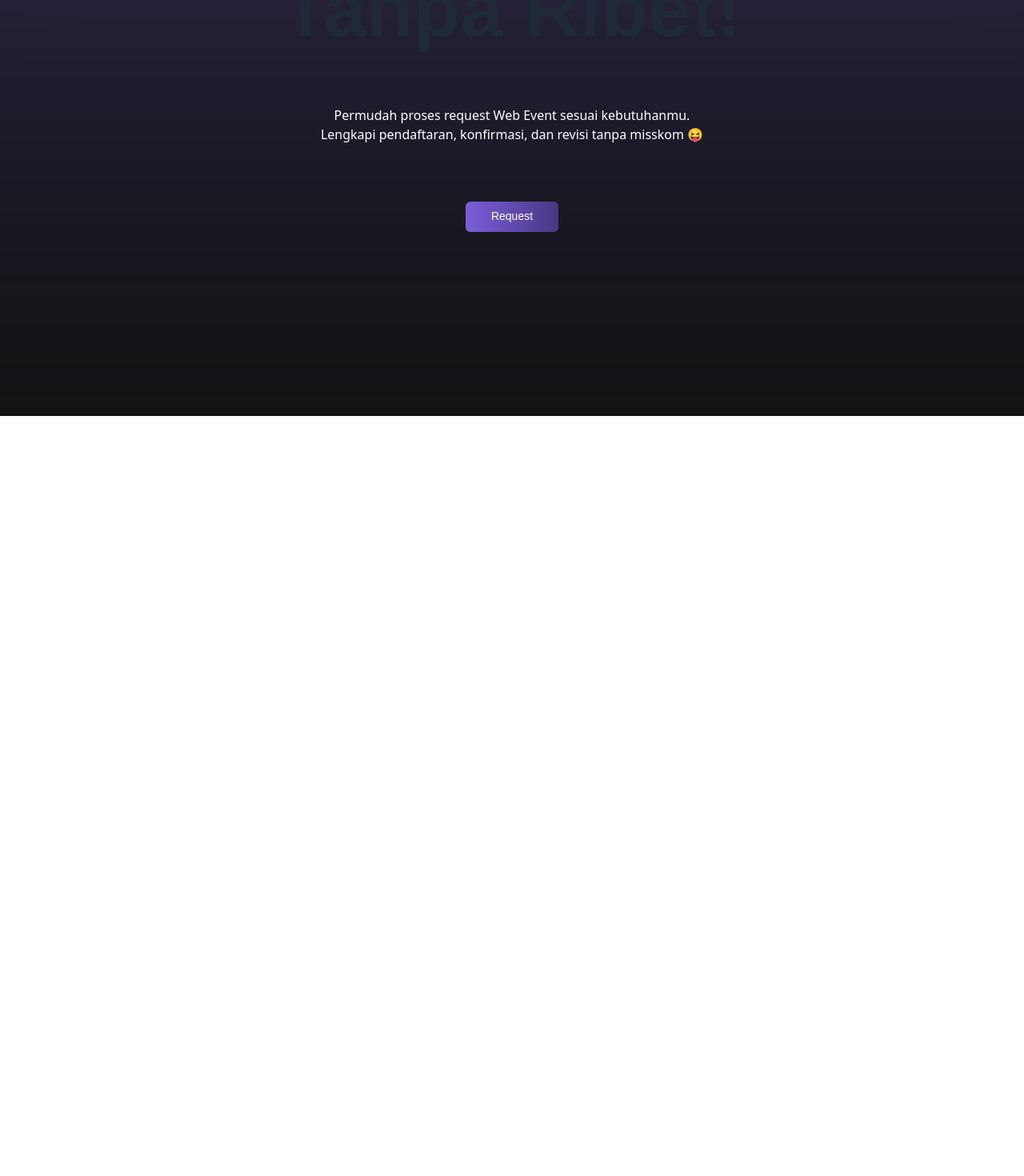
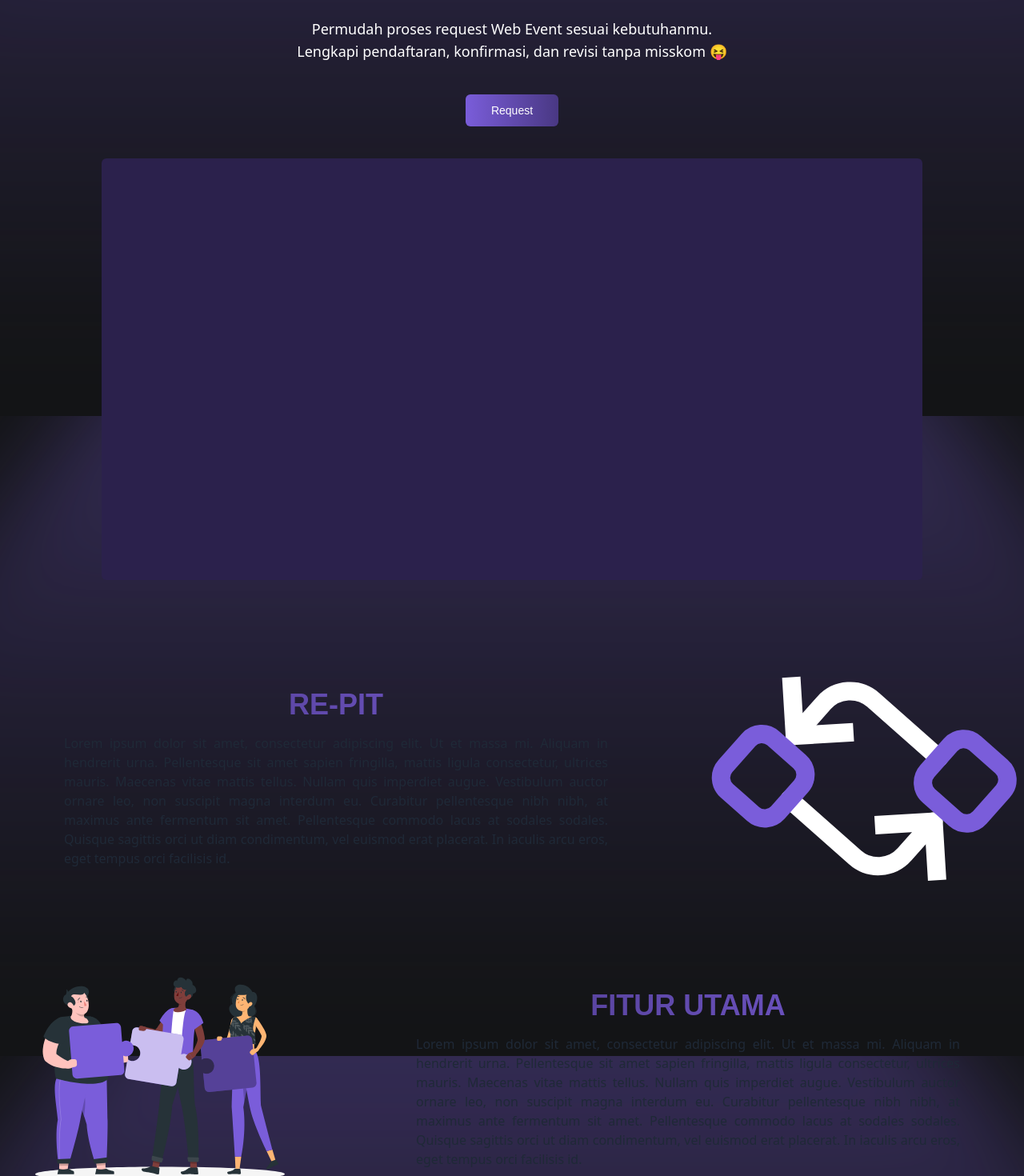
Before and after one commit to RE-PIT-BEM/re-pit-frontend, a React (Vite) app: page /Home in a window 1280 px wide. Shown: the part 280-1750 px from the top of the page at 80% size. Before the commit the page ends 800 px from the top, so only its background shows below. Built offline with nearby package versions, Linux system fonts and the light colour scheme.

Commit message:
Update UI sudah lebih berisi

```diff
--- a/src/view/Home.jsx
+++ b/src/view/Home.jsx
@@ -1,33 +1,110 @@
 import React from "react";
 import polygonHome from "../assets/polygonHome.svg";
 import Navbar from "../components/Navbar";
+import logo from "../assets/Logo.svg";
+import karakter from "../assets/Karakter.svg";
 
 const Home = () => {
   return (
     <>
-      <div>
+      <div className="min-h-screen flex flex-col">
         <Navbar />
 
-        <div className="bg-home h-9 min-h-screen flex items-top justify-center">
+        <div className="bg-home min-h-screen flex flex-col items-center justify-center">
           <div
-            className="flex bg-fixed bg-cover bg-center w-screen h-full"
+            className="top-0 left-0 bg-fixed bg-cover bg-center w-screen min-h-screen"
             style={{ backgroundImage: `url(${polygonHome})` }}
           >
-            <div className="w-full flex flex-col gap-[30px] mt-28">
+            <div className="w-full flex flex-col gap-10 mt-28 items-center">
               <div className="text-center">
-                <h1 className="font-sansation text-gradient-to-r from-[#7A5DDA] to-[#493883] font-bold text-[96px] leading-tight">
+                <h1 className="font-sansation select-none bg-gradient-to-r from-[#493883] to-[#7A5DDA] bg-clip-text text-transparent font-bold text-6xl leading-tight">
                   Request Web Event <br />
                   Tanpa Ribet!
                 </h1>
               </div>
-              <div className="select-none w-fit mx-auto  text-white text-[16px] text-center mt-[30px] mb-[30px] ">
-                Permudah proses request Web Event sesuai kebutuhanmu. <br />{" "}
+
+              <div className="select-none w-fit text-white text-lg text-center">
+                Permudah proses request Web Event sesuai kebutuhanmu. <br />
                 Lengkapi pendaftaran, konfirmasi, dan revisi tanpa misskom 😝
               </div>
-              <div className="w-fit mx-auto">
-                <button className="select-none font-sansation text-sm pb-1 h-[38px] rounded-md bg-gradient-to-r from-[#7A5DDA] to-[#493883] hover:to-white hover:from-white px-[32px] py-[2px] mx-10 my-3  text-white hover:text-[#7A5DDA] hover:shadow-[0_0_10px_0_#7A5DDA]">
+
+              <div className="w-fit">
+                <button className="select-none font-sansation text-sm h-10 rounded-md bg-gradient-to-r from-[#7A5DDA] to-[#493883] hover:to-white hover:from-white px-8 py-1 text-white hover:text-[#7A5DDA] hover:shadow-[0_0_10px_0_#7A5DDA]">
                   Request
                 </button>
+              </div>
+
+              <div className="bg-[#2B214C] h-[527px] w-[1026px] rounded-md mx-auto"></div>
+
+              {/* SECTION 1 */}
+              <div className="grid grid-cols-3 gap-10 items-center mt-20">
+                <div className="col-span-2">
+                  <h1 className="text-center text-4xl font-sansation bg-gradient-to-r from-[#493883] to-[#7A5DDA] bg-clip-text text-transparent font-bold">
+                    RE-PIT
+                  </h1>
+                  <p className="text-justify mt-4 px-20">
+                    Lorem ipsum dolor sit amet, consectetur adipiscing elit. Ut
+                    et massa mi. Aliquam in hendrerit urna. Pellentesque sit
+                    amet sapien fringilla, mattis ligula consectetur, ultrices
+                    mauris. Maecenas vitae mattis tellus. Nullam quis imperdiet
+                    augue. Vestibulum auctor ornare leo, non suscipit magna
+                    interdum eu. Curabitur pellentesque nibh nibh, at maximus
+                    ante fermentum sit amet. Pellentesque commodo lacus at
+                    sodales sodales. Quisque sagittis orci ut diam condimentum,
+                    vel euismod erat placerat. In iaculis arcu eros, eget tempus
+                    orci facilisis id.
+                  </p>
+                </div>
+
+                <div className="flex justify-center">
+                  <img
+                    src={logo}
+                    alt="RE-PIT by PITIK IMUD"
+                    className="h-64 flex"
+                  />
+                </div>
+              </div>
+
+              {/* SECTION 2 */}
+              <div className="grid grid-cols-3 gap-10 items-center mt-20">
+                <div className="flex justify-center">
+                  <img
+                    src={karakter}
+                    alt="RE-PIT by PITIK IMUD"
+                    className="h-64 flex"
+                  />
+                </div>
+
+                <div className="col-span-2">
+                  <h1 className="text-center text-4xl font-sansation bg-gradient-to-r from-[#493883] to-[#7A5DDA] bg-clip-text text-transparent font-bold">
+                    FITUR UTAMA
+                  </h1>
+                  <p className="text-justify mt-4 px-20">
+                    Lorem ipsum dolor sit amet, consectetur adipiscing elit. Ut
+                    et massa mi. Aliquam in hendrerit urna. Pellentesque sit
+                    amet sapien fringilla, mattis ligula consectetur, ultrices
+                    mauris. Maecenas vitae mattis tellus. Nullam quis imperdiet
+                    augue. Vestibulum auctor ornare leo, non suscipit magna
+                    interdum eu. Curabitur pellentesque nibh nibh, at maximus
+                    ante fermentum sit amet. Pellentesque commodo lacus at
+                    sodales sodales. Quisque sagittis orci ut diam condimentum,
+                    vel euismod erat placerat. In iaculis arcu eros, eget tempus
+                    orci facilisis id.
+                  </p>
+                </div>
+              </div>
+
+              {/* STAFF IMUD */}
+              <div className="grid grid-cols-3 gap-10 justify-center items-center mt-20">
+                <div className="bg-[#2B214C] h-80 w-72 rounded-md flex items-center justify-center">
+                  01
+                </div>
+                <div className="bg-[#2B214C] h-80 w-72 rounded-md flex items-center justify-center">
+                  02
+                </div>
+                <div className="bg-[#2B214C] h-80 w-72 rounded-md flex items-center justify-center">
+                  03
+                </div>
               </div>
             </div>
           </div>
```
Also changed, not shown: src/assets/karakter.svg (added), src/assets/logo.svg (added).
